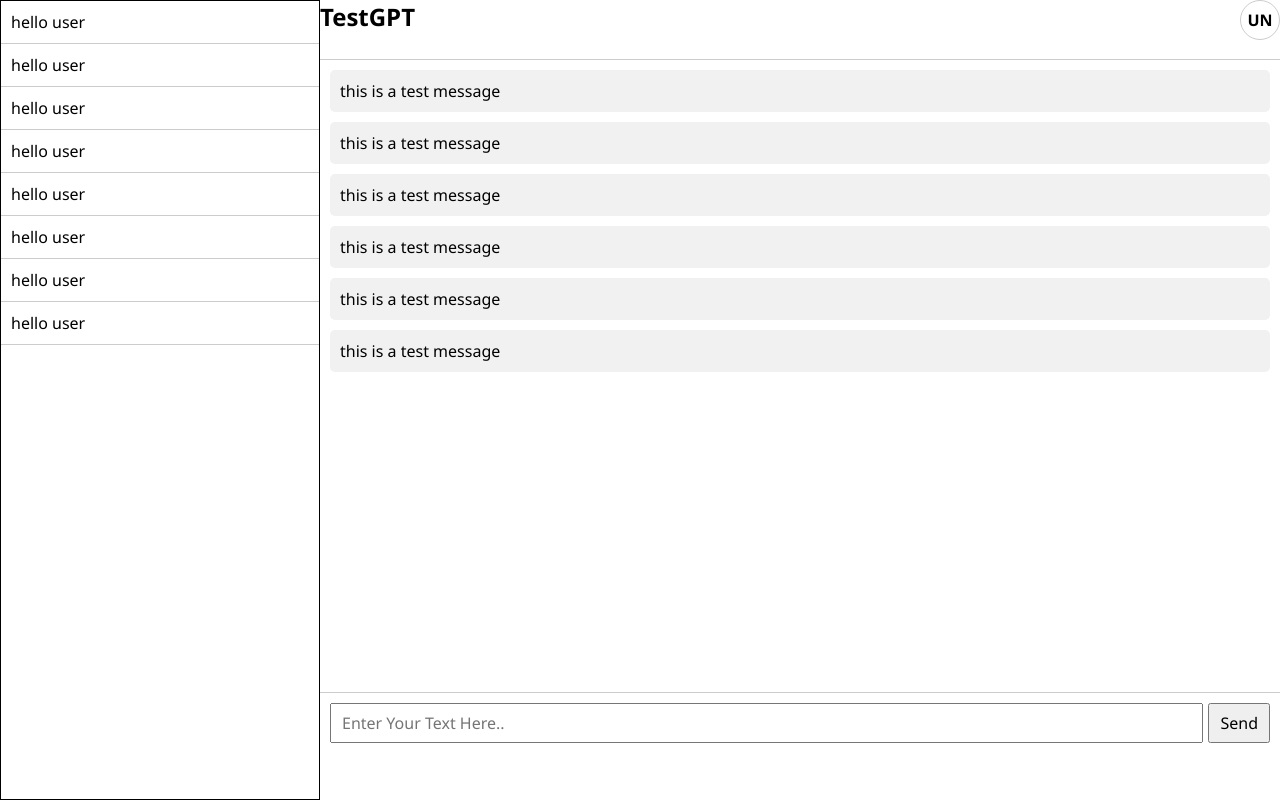
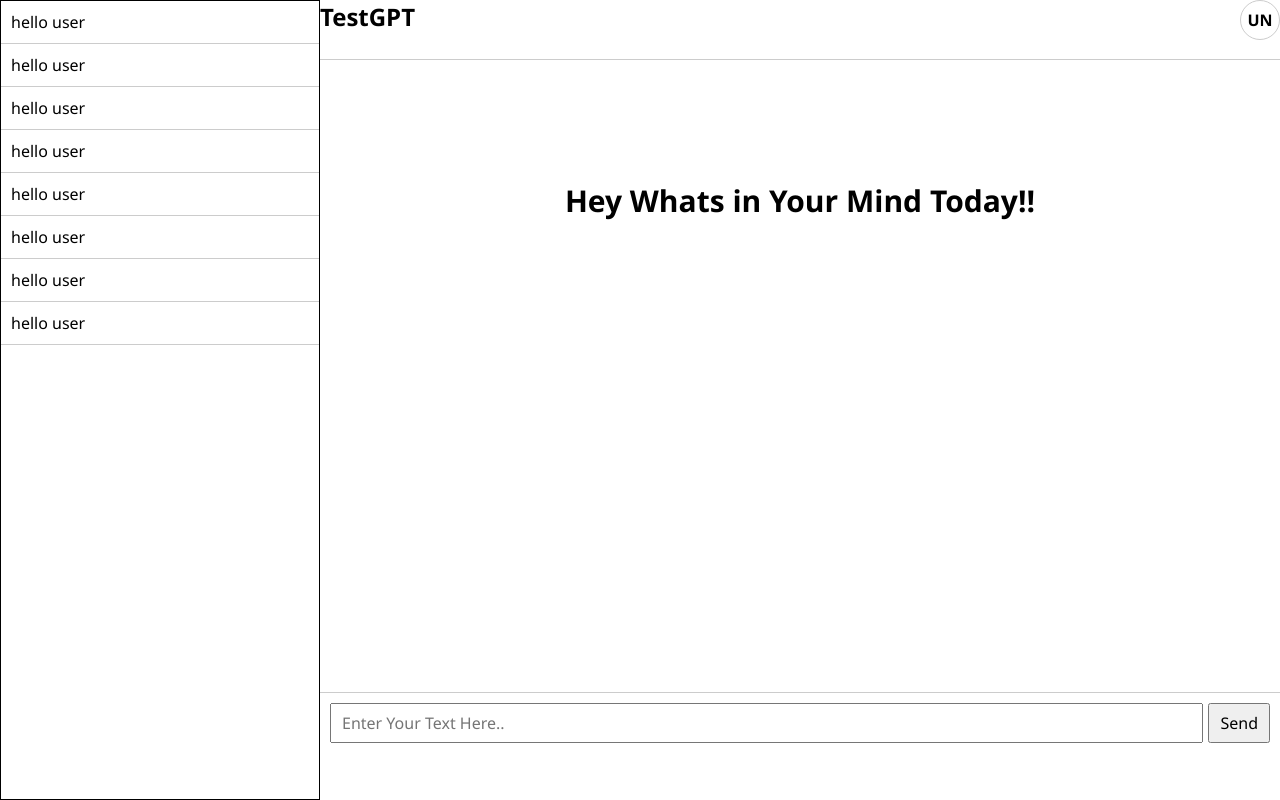
Before and after one commit to RickParamanik18/chat_bot, a React (Vite) app in the folder client/: page / in a window 1280 px wide. Built offline with nearby package versions, Linux system fonts and the light colour scheme.

Commit message:
Implemented Streaming: but its not working because its not supported by GEMINI

```diff
--- a/client/package.json
+++ b/client/package.json
@@ -11,7 +11,9 @@
   },
   "dependencies": {
     "react": "^19.2.0",
-    "react-dom": "^19.2.0"
+    "react-dom": "^19.2.0",
+    "react-markdown": "^10.1.0",
+    "remark-gfm": "^4.0.1"
   },
   "devDependencies": {
     "@eslint/js": "^9.39.1",
--- a/client/src/pages/Chat.jsx
+++ b/client/src/pages/Chat.jsx
@@ -1,15 +1,11 @@
 import { use, useRef, useState } from "react";
 import "./chat.css";
+import ReactMarkdown from "react-markdown";
+import remarkGfm from "remark-gfm";
+import Markdown from "react-markdown";
 
 export default function Chat() {
-    const [messages, setMessages] = useState([
-        "this is a test message",
-        "this is a test message",
-        "this is a test message",
-        "this is a test message",
-        "this is a test message",
-        "this is a test message",
-    ]);
+    const [messages, setMessages] = useState([]);
     const [input, setInput] = useState("");
     const [loading, setLoading] = useState(false);
     const inputRef = useRef(null);
@@ -17,32 +13,83 @@ export default function Chat() {
     const submitHandler = async (e) => {
         e.preventDefault();
         if (!input) return;
-        setMessages((prevMessages) => [...prevMessages, input]);
+
+        const userInput = input;
+
+        // Add user message
+        setMessages((prev) => [...prev, userInput]);
+
+        setMessages((prev) => [...prev, "Waiting For The Response..."]);
+
         setInput("");
         inputRef.current.value = "";
         setLoading(true);
+
+        let aiResponse = "";
+        let streamStarted = false;
+
         try {
-            console.log("Submitting message:", input);
             const response = await fetch("http://localhost:3000/query", {
                 method: "POST",
                 headers: { "Content-Type": "application/json" },
-                body: JSON.stringify({ message: input }),
+                body: JSON.stringify({ message: userInput }),
             });
-            const data = await response.json();
-            console.log("Response from server:", data);
-            if (data.success) {
-                setMessages((prevMessages) => [...prevMessages, data.msg]);
-            } else {
-                messages[messages.length - 1] += "Error: " + data.msg + "\n";
+
+            if (!response.body) {
+                throw Error("Stream body is empty");
+            }
+
+            const reader = response.body.getReader();
+            const decoder = new TextDecoder();
+
+            while (true) {
+                const { done, value } = await reader.read();
+                if (done) {
+                    streamStarted = false;
+                    break;
+                }
+
+                const chunk = decoder.decode(value);
+                if (!streamStarted && chunk) {
+                    aiResponse = "";
+                    streamStarted = true;
+                }
+                const lines = chunk.split("\n");
+
+                for (let line of lines) {
+                    if (line.startsWith("data:")) {
+                        const jsonStr = line.replace("data:", "").trim();
+
+                        try {
+                            const parsed = JSON.parse(jsonStr);
+
+                            if (parsed.message) {
+                                aiResponse += parsed.message;
+
+                                setMessages((prev) => {
+                                    const updated = [...prev];
+                                    updated[updated.length - 1] = aiResponse;
+                                    return updated;
+                                });
+                            }
+                        } catch (err) {
+                            console.log("JSON parse error");
+                        }
+                    }
+                }
             }
         } catch (error) {
             console.error("Error:", error);
         }
+
         setLoading(false);
     };
+
     const changeHandler = (e) => {
         setInput(e.target.value);
     };
+
+    // console.log(messages.length);
 
     return (
         <>
@@ -63,11 +110,19 @@ export default function Chat() {
                         <div>UN</div>
                     </div>
                     <div className="chats">
-                        {messages.map((msg, index) => (
-                            <div key={index} className="message">
-                                {msg}
+                        {messages.length ? (
+                            messages.map((msg, index) => (
+                                <div key={index} className="message">
+                                    <div style={{ whiteSpace: "pre-wrap" }}>
+                                        <Markdown>{msg}</Markdown>
+                                    </div>
+                                </div>
+                            ))
+                        ) : (
+                            <div className="welcome_msg">
+                                Hey Whats in Your Mind Today!!
                             </div>
-                        ))}
+                        )}
                     </div>
                     <div className="input_area">
                         <form onSubmit={submitHandler}>
--- a/client/src/pages/chat.css
+++ b/client/src/pages/chat.css
@@ -32,18 +32,26 @@
 }
 .chats .message {
     margin-bottom: 10px;
-    padding: 10px;
+    padding: 10px 25px;
     border-radius: 5px;
     background-color: #f1f1f1;
 }
 .interactive_chat .chats {
-    padding: 10px;
+    padding: 20px;
     height: 79vh;
     overflow-y: scroll;
 }
 .interactive_chat .input_area {
     padding: 0px 10px;
     border-top: 1px solid #ccc;
+}
+.welcome_msg {
+    display: flex;
+    align-items: center;
+    justify-content: center;
+    font-size: 30px;
+    font-weight: bold;
+    margin-top: 100px;
 }
 .input_area {
     height: 60px;
```
Also changed, not shown: 2 other files (tests, documents, lock files or other folders).
